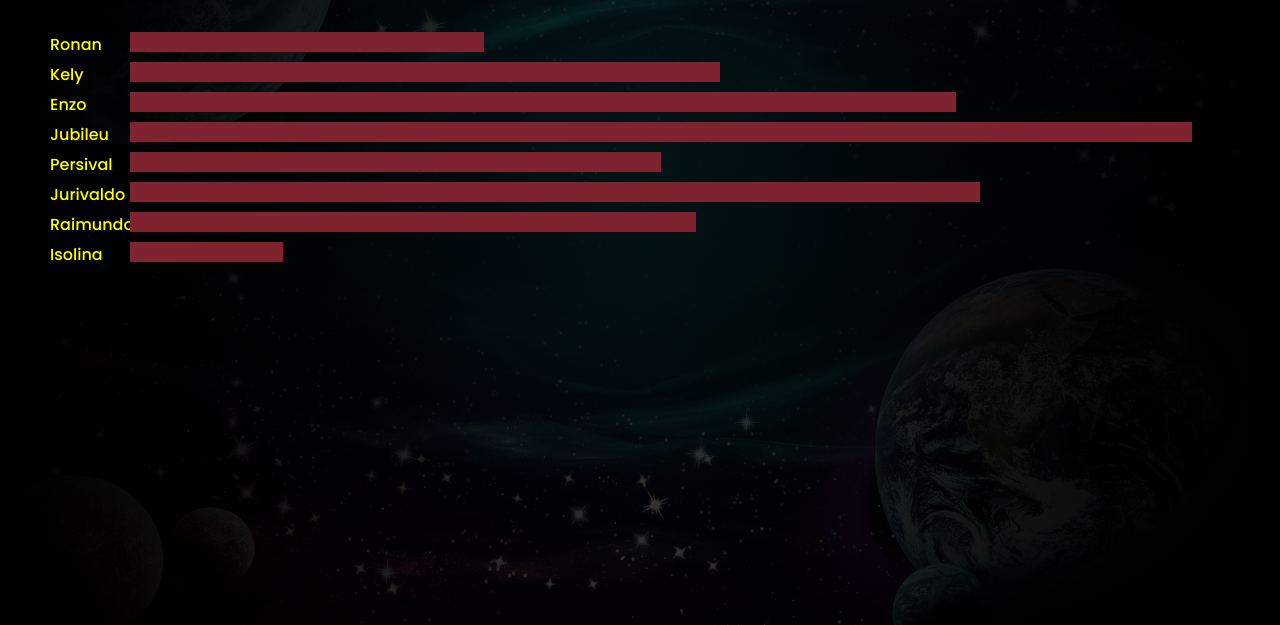
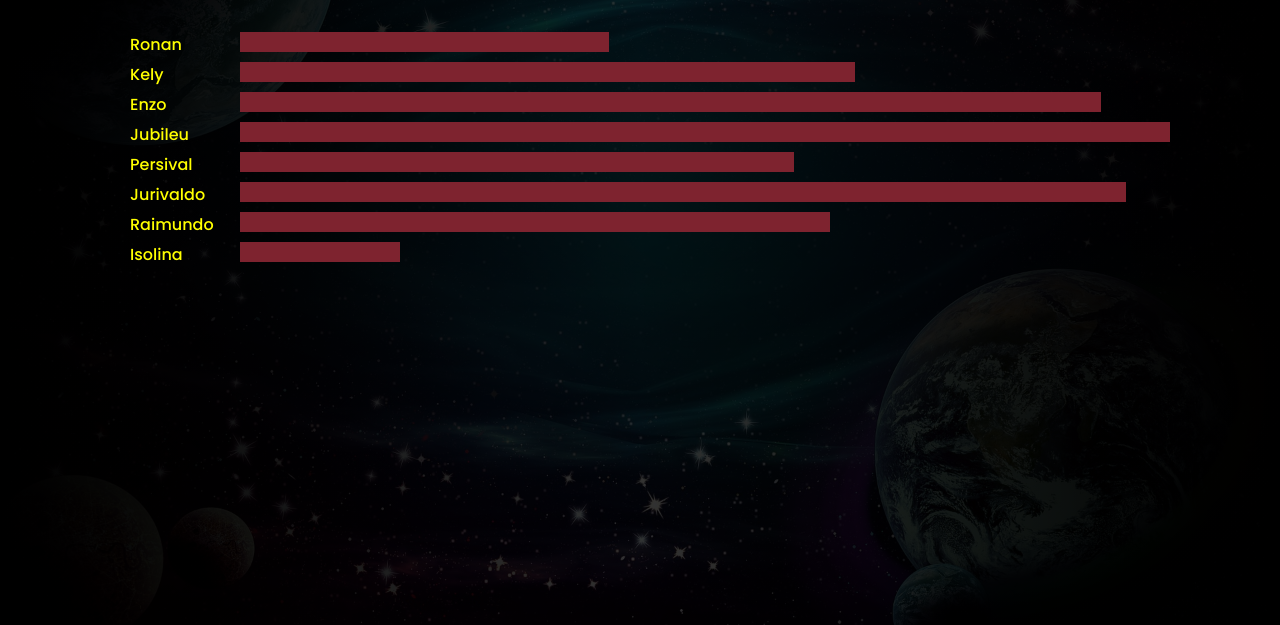
Before and after one commit to rwgit2023/schoolTricks, a plain HTML site: page ranking.html in a window 1280 px wide. Shown: the part 175-800 px from the top of the page. Drawn offline with Linux system fonts and the light colour scheme.

Commit message:
Rankin_style_1

```diff
--- a/ranking.html
+++ b/ranking.html
@@ -40,7 +40,7 @@
 		</div>
 
 		<header class="cabecalho">
-			<a>
+			<a href="home.html">
 
 				<img class="logo" src="./src/imagens/logo_preto.png" alt="logo-projeto" />
 			</a>
@@ -49,7 +49,7 @@
 					<li><a href="./mario.html">Mario</a></li>
 					<li><a href="./dinossauro.html">Dinossauro</a></li>
 					<li><a href="galaxia.html"> Galaxia </a></li>
-					<li><a href="ranking.html"> Ranking </a></li>
+
 				</ul>
 			</nav>
 		</header>
--- a/src/css/ranking.css
+++ b/src/css/ranking.css
@@ -71,9 +71,9 @@ body {
 
 
 #ranking {
-  width: 1890px;
+  width: 2000px;
 
-  margin: 50px 50px;
+  margin: 50px 50px 0 0;
 
 }
 
@@ -86,7 +86,7 @@ body {
 .barra .nome {
   width: 80px;
   color: yellow;
-  padding: 10p 1000px;
+  padding:  0 50px 0 130px;
   text-align: left;
 }
 
@@ -95,6 +95,7 @@ body {
   background-color:rgb(126, 35, 47);
   height: 20px;
   text-align: left;
+  margin: 0 60px 0 60px;
 }
 
 
```
